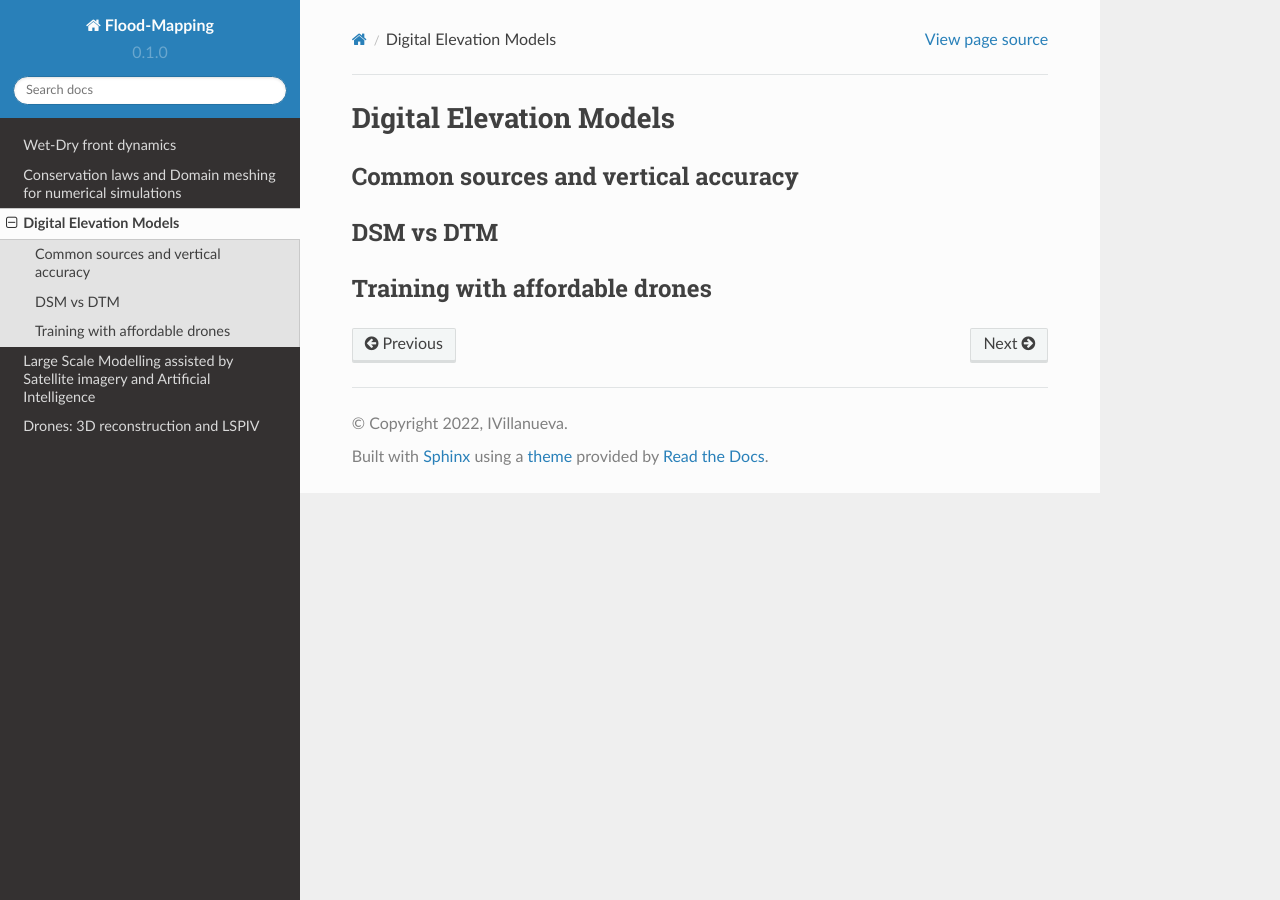
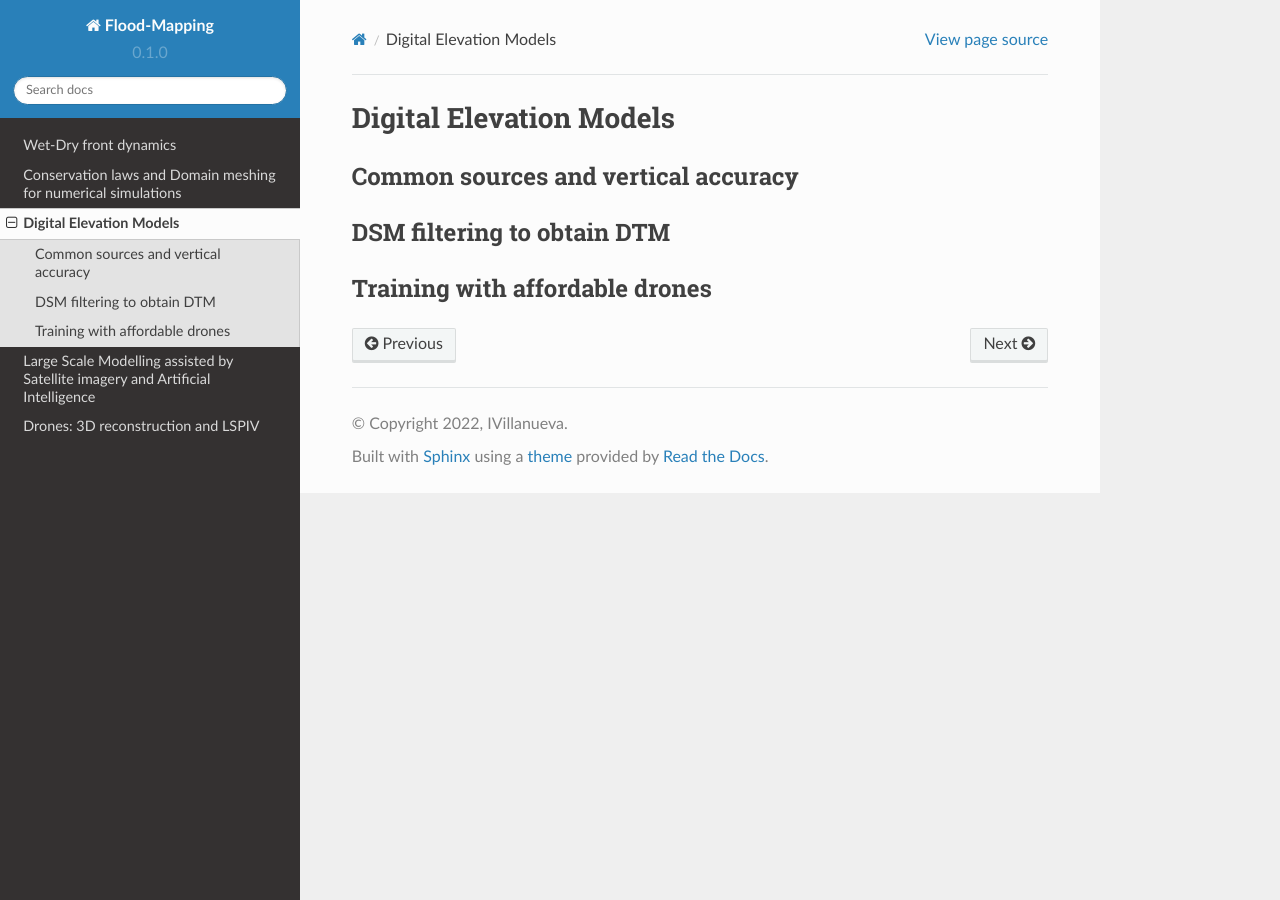
Before and after one commit to ivillamadrid/FloodMapping, a Sphinx documentation site: the page built from docs/source/dem.rst, in a window 1280 px wide. Built offline with Sphinx 7.4.7 and the Read the Docs theme 2.0.0, drawn with Linux system fonts in a browser that asks for light colours.

Commit message:
Update dem.rst

```diff
--- a/docs/source/dem.rst
+++ b/docs/source/dem.rst
@@ -7,8 +7,8 @@ Common sources and vertical accuracy
 
 
 
-DSM vs DTM
-----------
+DSM filtering to obtain DTM
+---------------------------
 
 
 Training with affordable drones
```
